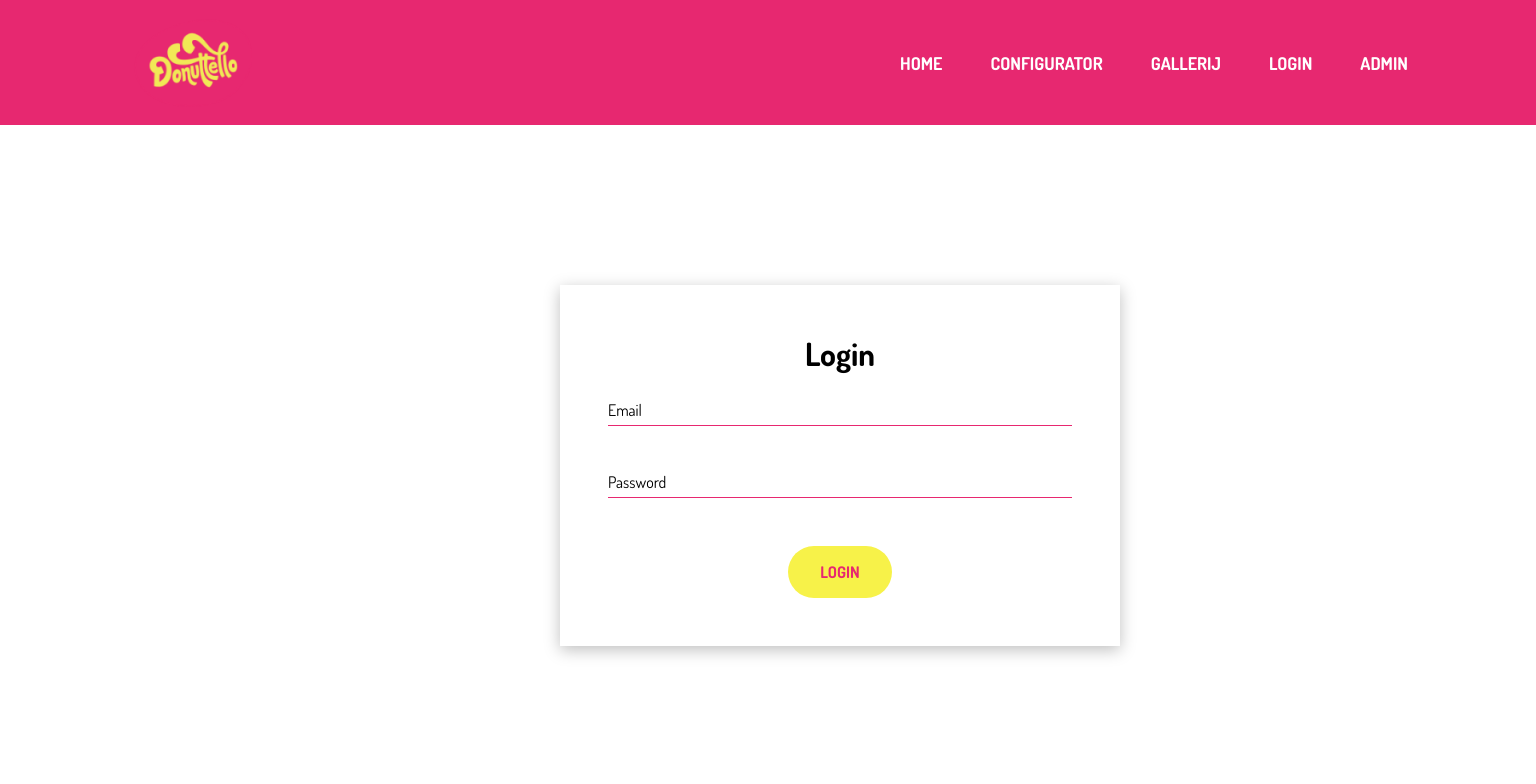
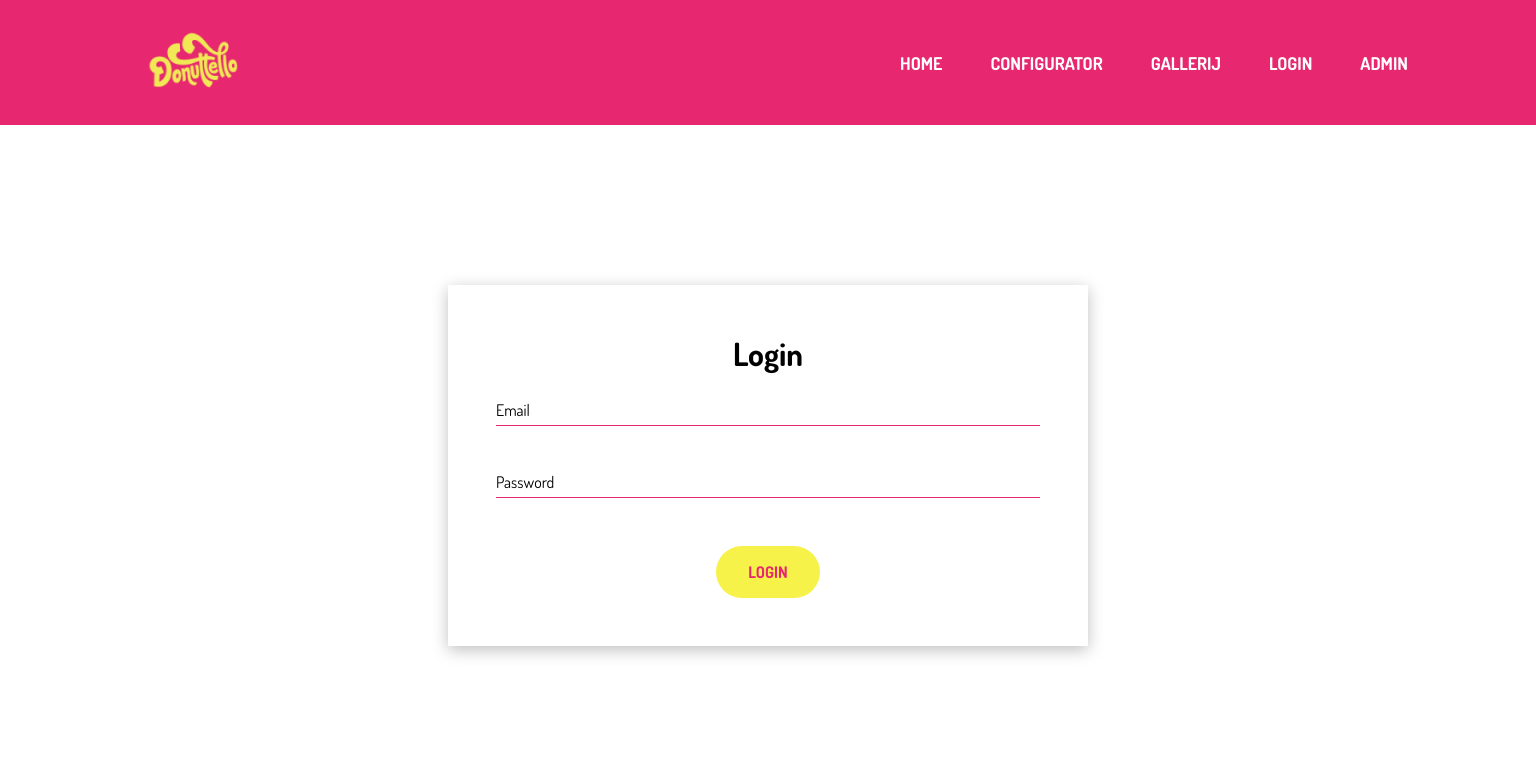
Before and after one commit to SenneChristiaens/Donuttello_Frontend, a Vue app: page /login in a window 1536 px wide. Shown: the top 784 px of the page. Built offline with nearby package versions, Linux system fonts and the light colour scheme.

Commit message:
style: fix mediaqueries

```diff
--- a/sass/_login.scss
+++ b/sass/_login.scss
@@ -2,7 +2,6 @@
 
 .login {
   margin: 3rem;
-  display: block;
   padding: 3rem;
   box-shadow: 0px 4px 15px rgba(0, 0, 0, 0.25);
   background-color: colors.$white;
@@ -105,7 +104,20 @@
 }
 
 @media screen and (min-width: 1440px) {
+  .main {
+    width: 100%;
+    display: flex;
+    justify-content: center;
+  }
   .login {
+    display: inline-block;
+    min-width: 40rem;
+  }
+}
+
+@media screen and (min-width: 1440px) {
+  .login {
+    min-width: none;
     margin-left: 35rem;
     margin-right: 35rem;
   }
--- a/src/views/Login.vue
+++ b/src/views/Login.vue
@@ -5,6 +5,7 @@ import Footerello from "../components/Footerello.vue";
 
 <template>
   <Navigation />
+  <main class="main">
   <div class="login">
     <h1 class="login__h1">Login</h1>
     <form>
@@ -26,6 +27,7 @@ import Footerello from "../components/Footerello.vue";
     </form>
     </form>
   </div>
+</main>
   <Footerello />
 </template>
 
```
Lines whose indentation alone changed are shown as unchanged.
